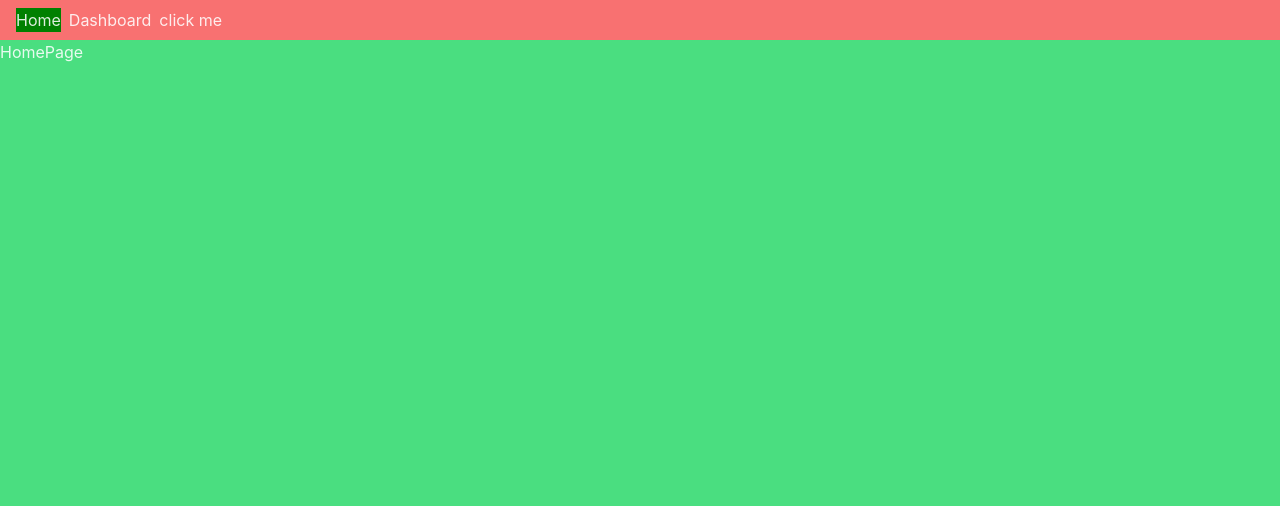
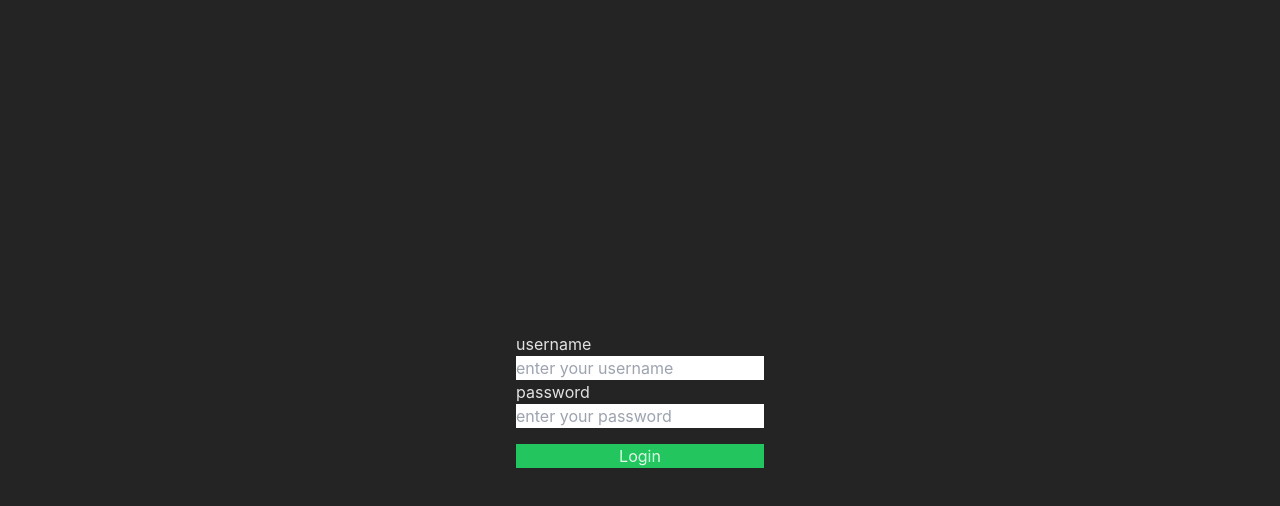
Before and after one commit to Fahad-Md-Kamal/Learn-React, a React (Vite) app: page / in a window 1280 px wide. Shown: the top 506 px of the page. Built offline with nearby package versions, Linux system fonts and the light colour scheme.

Commit message:
Form handeling and route guard

```diff
--- a/package.json
+++ b/package.json
@@ -11,6 +11,7 @@
   "dependencies": {
     "react": "^18.2.0",
     "react-dom": "^18.2.0",
+    "react-hook-form": "^7.40.0",
     "react-router-dom": "^6.4.4"
   },
   "devDependencies": {
--- a/src/App.tsx
+++ b/src/App.tsx
@@ -1,10 +1,15 @@
 import { RouterProvider } from 'react-router-dom'
-import { router } from './pages/home-page/router'
+import AuthContextProvider, { useAuthContext } from './contexts/AuthContext'
+import { privateRouter, publicRouter } from './pages/router'
 
 function App() {
+  const { isLoggedIn } = useAuthContext();
+  console.log('isLoggedIn', isLoggedIn);
 
   return (
-    <RouterProvider router={router} />
+    <>
+      <RouterProvider router={isLoggedIn ? privateRouter : publicRouter} />
+    </>
   )
 }
 
--- /dev/null
+++ b/src/contexts/AuthContext.tsx
@@ -0,0 +1,36 @@
+
+
+import React, { createContext, FC, ReactNode, useContext, useState } from 'react'
+import { useNavigate } from 'react-router-dom';
+
+interface IAuthContext {
+    isLoggedIn: boolean;
+    login: () => void;
+}
+
+export const AuthContext = createContext<IAuthContext>({ isLoggedIn: false, login: () => { } });
+export const useAuthContext = () => useContext(AuthContext);
+
+
+type Props = {
+    children: ReactNode;
+}
+
+const AuthContextProvider: FC<Props> = (props) => {
+
+    const [isLoggedIn, setIsLoggedIn] = useState(false);
+
+    const login = () => {
+        setIsLoggedIn(true)
+    }
+
+    return (
+        <AuthContext.Provider value={{ isLoggedIn, login }}>
+            {
+                props.children
+            }
+        </AuthContext.Provider>
+    )
+}
+
+export default AuthContextProvider
--- a/src/main.tsx
+++ b/src/main.tsx
@@ -1,10 +1,13 @@
 import React from 'react'
 import ReactDOM from 'react-dom/client'
 import App from './App'
+import AuthContextProvider from './contexts/AuthContext'
 import './index.css'
 
 ReactDOM.createRoot(document.getElementById('root') as HTMLElement).render(
   <React.StrictMode>
-    <App />
+    <AuthContextProvider>
+      <App />
+    </AuthContextProvider>
   </React.StrictMode>
 )
--- /dev/null
+++ b/src/pages/login.tsx
@@ -0,0 +1,50 @@
+import React, { FormEvent, useContext, useEffect, useState } from 'react'
+import { useForm } from 'react-hook-form'
+import { useNavigate } from 'react-router-dom';
+import { AuthContext, useAuthContext } from '../contexts/AuthContext';
+
+type Props = {}
+
+interface LoginFormInput {
+    username: string;
+    password: string;
+}
+
+const LoginPage = (props: Props) => {
+    const navigate = useNavigate();
+
+    const { isLoggedIn, login } = useAuthContext();
+
+    const { register, handleSubmit } = useForm<LoginFormInput>();
+
+    const onSubmit = (values: LoginFormInput) => {
+        console.log('values', values);
+
+        login();
+    }
+
+    useEffect(() => {
+        if (isLoggedIn) {
+            navigate('/');
+        }
+
+    }, [isLoggedIn])
+
+
+    return (
+        <div className='grid items-center justify-center h-screen container mx-auto'>
+
+            <form className='flex flex-col' onSubmit={handleSubmit(onSubmit)}>
+                <label htmlFor="">username</label>
+                <input {...register('username', { required: true })} className='text-black' type="text" placeholder='enter your username' />
+
+                <label>password</label>
+                <input {...register('password', { required: true })} className='text-black' type="password" placeholder='enter your password' />
+
+                <button type='submit' className='mt-4 bg-green-500'>Login</button>
+            </form>
+        </div>
+    )
+}
+
+export default LoginPage
--- a/src/pages/home-page/router.tsx
+++ b/src/pages/router.tsx
@@ -1,9 +1,10 @@
 import { createBrowserRouter } from "react-router-dom";
-import HomePage from ".";
-import Layout from "../../compoonents/Layout";
-import DashboardPage from "../dashboard";
+import Layout from "../compoonents/Layout";
+import DashboardPage from "./dashboard";
+import HomePage from "./home-page";
+import LoginPage from "./login";
 
-export const router = createBrowserRouter([
+export const privateRouter = createBrowserRouter([
     {
         path: '/',
         element: <Layout />,
@@ -17,7 +18,14 @@ export const router = createBrowserRouter([
                 element: <DashboardPage />
             },
         ],
+    },
+])
+
+export const publicRouter = createBrowserRouter([
+    {
+        path: '/',
+        element: <LoginPage />
+    },
 
 
-    },
 ])
```
Also changed, not shown: 1 other file (tests, documents, lock files or other folders).
